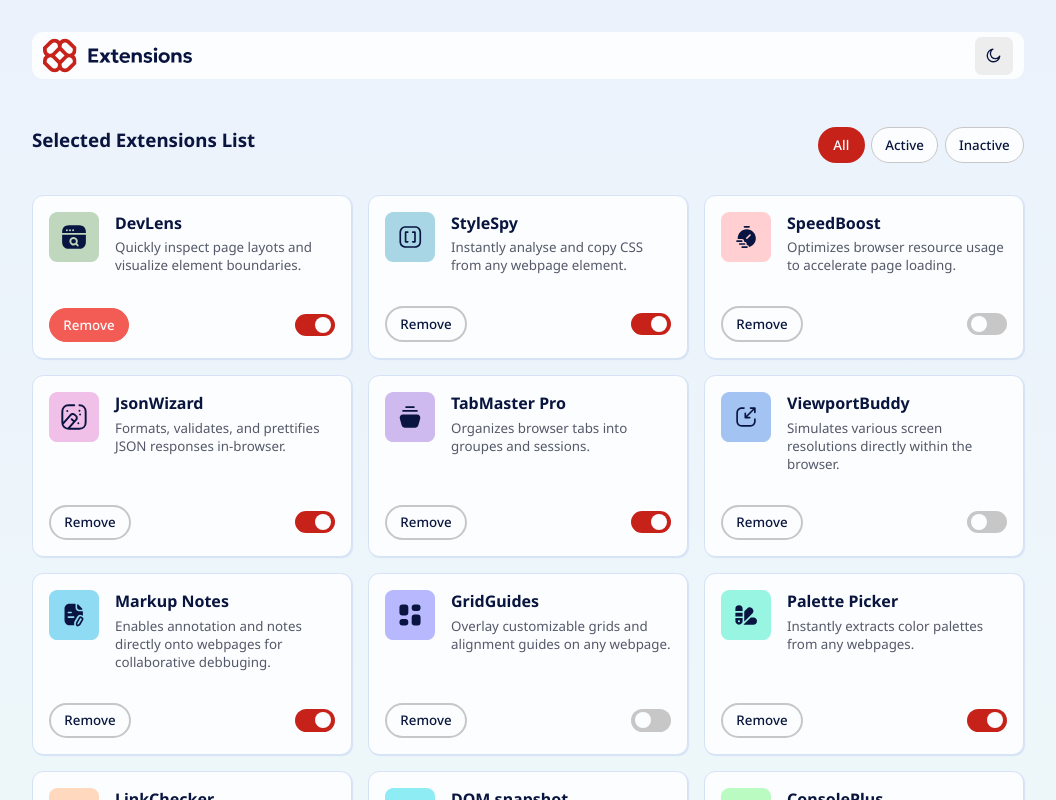
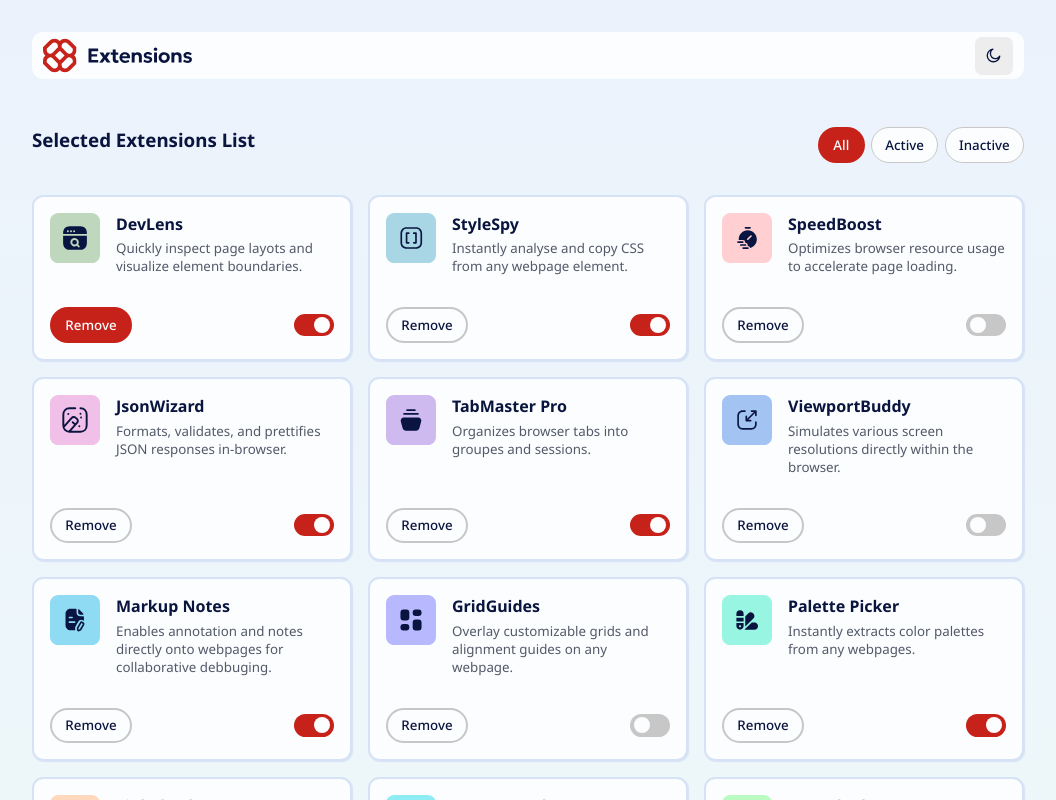
Before and after one commit to Nicole-Ari/extensions-manager, a React (Create React App) app: page / in a window 1280 px wide. In both pictures the pointer is over the button 201 px from the left and 324 px from the top of the page. Shown: the top 800 px of the page, without its empty margins (112-1168 px from the left). Built offline with nearby package versions, Linux system fonts and the light colour scheme.

Commit message:
Fix: design light mode

```diff
--- a/src/components/card.css
+++ b/src/components/card.css
@@ -5,7 +5,7 @@
   gap: 2em;
   max-width: 20em;
   border-radius: var(--br-out);
-  border: 1px solid var(--Neutral-200);
+  border: 2px solid var(--Neutral-200);
   box-shadow: 1px 1px 1px var(--Neutral-200);
   padding: 1em;
   justify-content: space-between;
@@ -40,9 +40,10 @@
   border-width: 2px;
 }
 .reset:hover {
-  background: var(--Red-400);
+  background: var(--Red-700);
   color: var(--Neutral-0);
-  border: 1px solid var(--Red-400);
+  border: 2px solid var(--Red-700);
+  cursor: pointer;
 }
 .checkCont {
   background: var(--Neutral-300);
@@ -74,6 +75,9 @@
 .on {
   background: var(--Red-700);
 }
+.on:hover {
+  background: var(--Red-500);
+}
 .on > span {
   right: 2.5px;
 }
@@ -86,26 +90,26 @@
 }
 .dark .reset {
   border-width: 2px;
+  background: var(--Neutral-800);
 }
 .dark .reset:hover {
-  background: var(--Red-400);
+  background: var(--Red-500);
   color: var(--Neutral-900);
-  border: 1px solid var(--Red-400);
+  border: 2px solid var(--Red-400);
 }
+
 .dark .details small {
   color: var(--Neutral-300);
 }
 .dark .card {
-  background: var(--Neutral-700);
-  border: 1px solid var(--Neutral-600);
+  background: var(--Neutral-800);
+  border: 2px solid var(--Neutral-600);
   box-shadow: unset;
 }
 .dark .checkCont {
   background: var(--Neutral-600);
 }
-.dark .checkCont:hover {
-  background: var(--Neutral-800);
-}
+
 .dark .on {
   background: var(--Red-400);
 }
--- a/src/components/header.css
+++ b/src/components/header.css
@@ -20,6 +20,7 @@
 }
 .switch-btn:hover {
   cursor: pointer;
+  background: var(--Neutral-300);
 }
 .switch-btn:focus-visible,
 .switch-btn:active {
@@ -40,6 +41,7 @@
 .dark .switch-btn:active {
   border: 2px solid var(--Neutral-900);
   outline: 2px solid var(--Red-400);
+  background: var(--Neutral-600);
 }
 
 .dark .blue-part {
--- a/src/container/home.css
+++ b/src/container/home.css
@@ -44,14 +44,19 @@
   color: var(--Neutral-900);
   font-family: var(--ff-secondary);
 }
-.btn:hover {
+.btn:not(.actif, .btn):hover {
   cursor: pointer;
+  background: var(--Neutral-100);
 }
 .actif {
   background: var(--Red-700);
   color: var(--Neutral-0);
   border: 2px solid transparent;
   outline: 2px solid transparent;
+}
+.actif:hover {
+  background: var(--Red-500);
+  cursor: pointer;
 }
 .btn:focus-visible,
 .btn:active {
```
